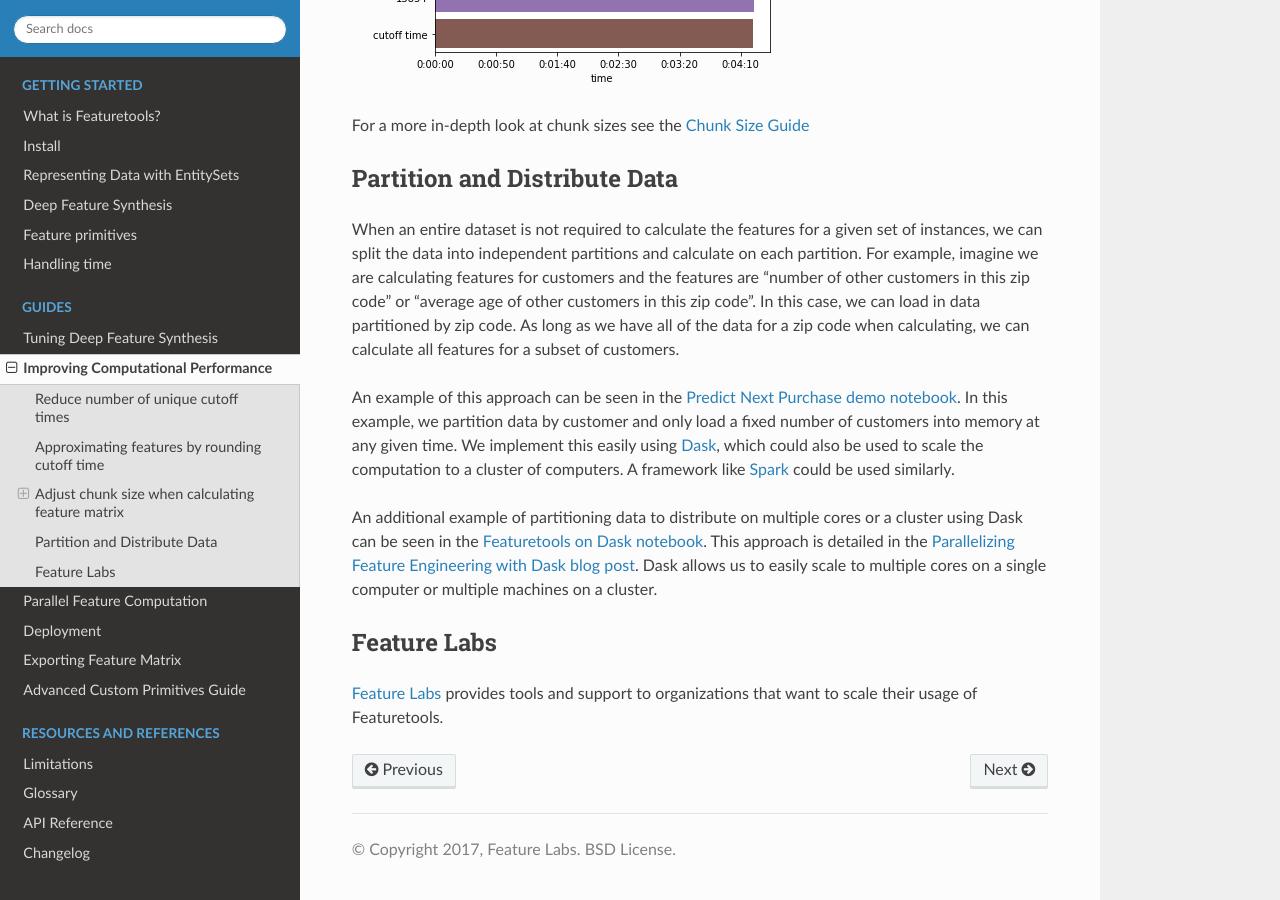
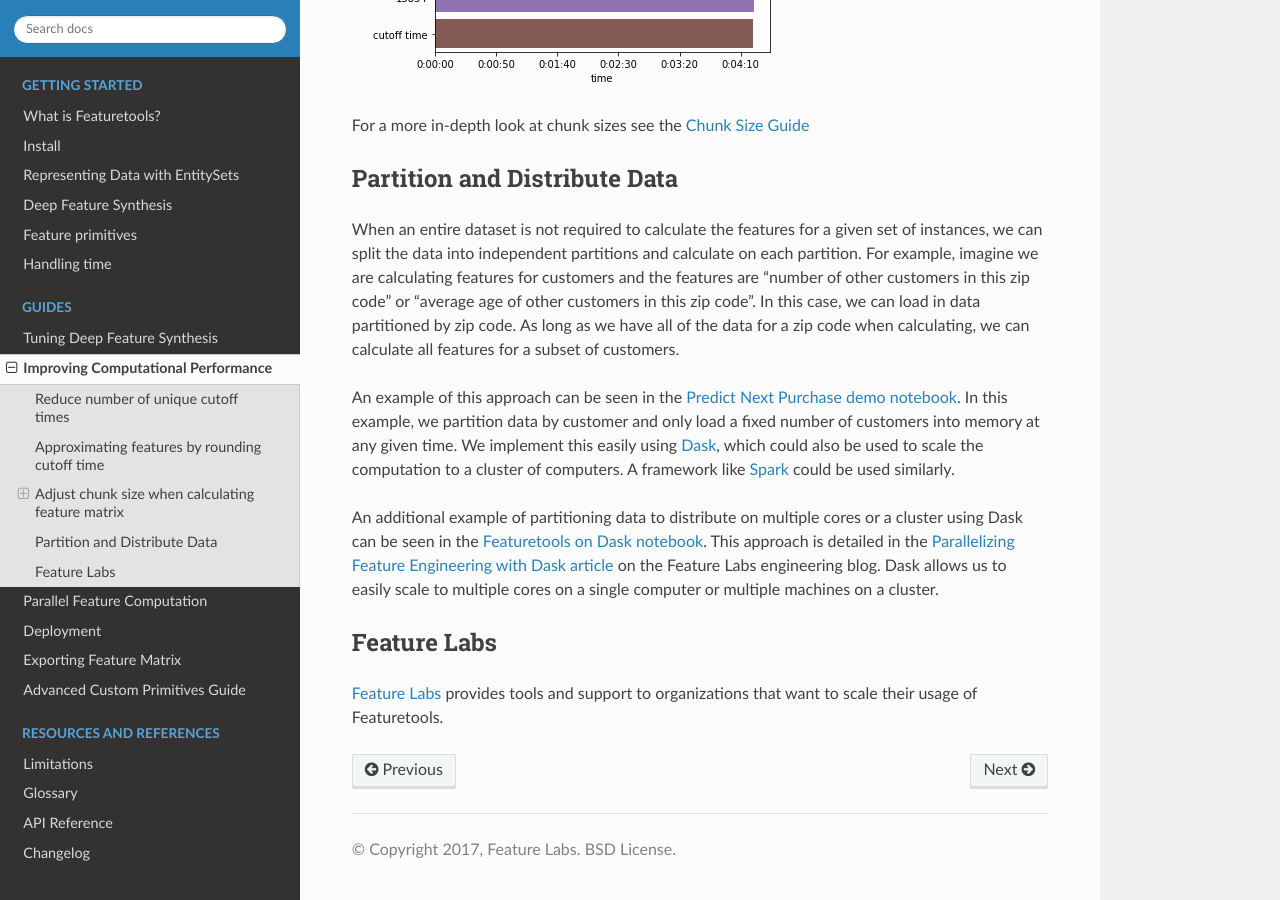
Before and after one commit to alteryx/featuretools, a Sphinx documentation site: the page built from docs/source/guides/performance.rst, in a window 1280 px wide and 900 px high, scrolled down 2864 px. Built offline with Sphinx 7.4.7 and the Read the Docs theme 2.0.0, drawn with Linux system fonts in a browser that asks for light colours; comment, search, counter and statistics services are not loaded.

Commit message:
Update performance.rst
Reference is now to Feature Labs engineering blog version of article instead of Towards Data Science.

```diff
--- a/docs/source/guides/performance.rst
+++ b/docs/source/guides/performance.rst
@@ -84,7 +84,7 @@
 
 An example of this approach can be seen in the `Predict Next Purchase demo notebook <https://github.com/featuretools/predict_next_purchase>`_. In this example, we partition data by customer and only load a fixed number of customers into memory at any given time. We implement this easily using `Dask <https://dask.pydata.org/>`_, which could also be used to scale the computation to a cluster of computers. A framework like `Spark <https://spark.apache.org/>`_ could be used similarly.
 
-An additional example of partitioning data to distribute on multiple cores or a cluster using Dask can be seen in the `Featuretools on Dask notebook <https://github.com/Featuretools/Automated-Manual-Comparison/blob/master/Loan%20Repayment/notebooks/Featuretools%20on%20Dask.ipynb>`_. This approach is detailed in the `Parallelizing Feature Engineering with Dask blog post <https://towardsdatascience.com/parallelizing-feature-engineering-with-dask-3db88aec33b7>`_. Dask allows us to easily scale to multiple cores on a single computer or multiple machines on a cluster.
+An additional example of partitioning data to distribute on multiple cores or a cluster using Dask can be seen in the `Featuretools on Dask notebook <https://github.com/Featuretools/Automated-Manual-Comparison/blob/master/Loan%20Repayment/notebooks/Featuretools%20on%20Dask.ipynb>`_. This approach is detailed in the `Parallelizing Feature Engineering with Dask article <https://medium.com/feature-labs-engineering/scaling-featuretools-with-dask-ce46f9774c7d>`_ on the Feature Labs engineering blog. Dask allows us to easily scale to multiple cores on a single computer or multiple machines on a cluster.
 
 Feature Labs
 ------------
```
